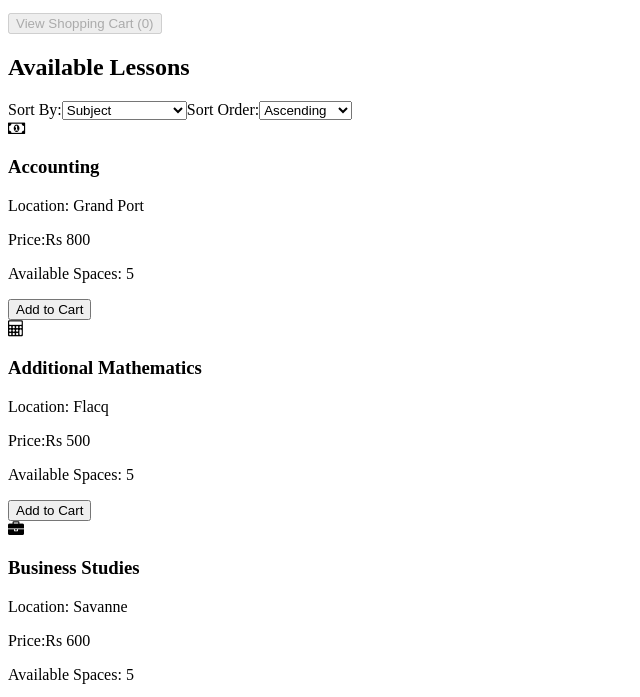
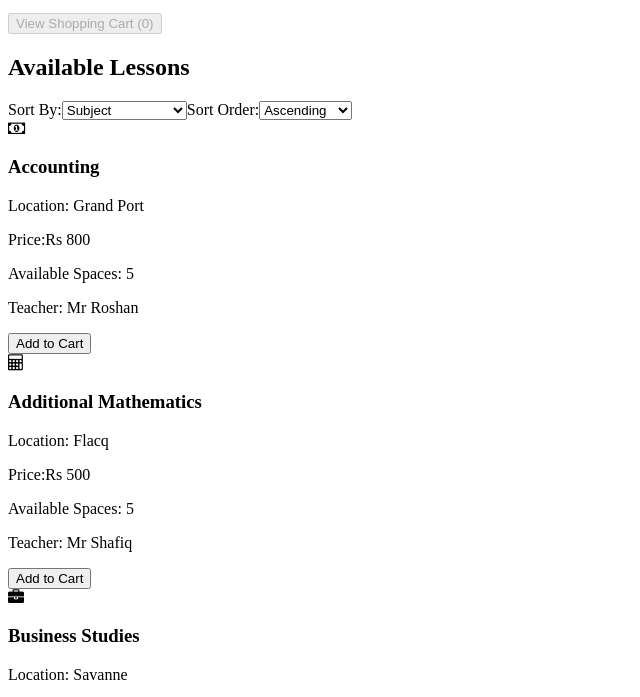
Before and after one commit to Zuhayra-Koheeallee/CST3144-Coursework-Frontend, a plain HTML site: page index.html in a window 1280 px wide. Shown: the part 101-798 px from the top of the page, without its empty margins (0-640 px from the left). Drawn offline with nearby package versions, Linux system fonts and the light colour scheme.

Commit message:
Add teacher information to lessons

```diff
--- a/index.html
+++ b/index.html
@@ -40,6 +40,7 @@
                 <p>Location: {{lesson.location}}</p>
                 <p>Price:Rs {{lesson.price}}</p>
                 <p>Available Spaces: {{lesson.spaces}}</p>
+                <p>Teacher: {{lesson.teacher}}</p>
                 <button @click="addToCart(lesson)" :disabled="lesson.spaces===0">
                     Add to Cart
                 </button>
@@ -51,6 +52,7 @@
                 <h3>{{lesson.subject}}</h3>
                 <p>Location: {{lesson.location}}</p>
                 <p>Price: Rs {{lesson.price}}</p>
+                <p>Teacher: {{lesson.teacher}}</p>
                 <button @click="removeFromCart(lesson,index)">
                     Remove from Cart
                 </button>
@@ -81,16 +83,16 @@
                     orderConfirmed:false,
 
                     lessons:[
-                        {id:1,subject:"Mathematics",location:"Port Louis",price:500,spaces:5,icon:"fa-calculator"},
-                        {id:2,subject:"English",location:"Pamplemousses",price:450,spaces:5,icon:"fa-book"},
-                        {id:3,subject:"French",location:"Riviere Du Rempart",price:450,spaces:5,icon:"fa-book"},
-                        {id:4,subject:"Additional Mathematics",location:"Flacq",price:500,spaces:5,icon:"fa-calculator"},
-                        {id:5,subject:"Accounting",location:"Grand Port",price:800,spaces:5,icon:"fa-money"},
-                        {id:6,subject:"Business Studies",location:"Savanne",price:600,spaces:5,icon:"fa-briefcase"},
-                        {id:7,subject:"Computer Science",location:"Black River",price:1200,spaces:5,icon:"fa-laptop"},
-                        {id:8,subject:"Economics",location:"Moka",price:700,spaces:5,icon:"fa-line-chart"},
-                        {id:9,subject:"Physics",location:"Plaines Wilhems",price:900,spaces:5,icon:"fa-flask"},
-                        {id:10,subject:"Cooking",location:"Ail Dore",price:300,spaces:5,icon:"fa-cutlery"},
+                        {id:1,subject:"Mathematics",location:"Port Louis",price:500,spaces:5,icon:"fa-calculator",teacher:"Mr Shafiq"},
+                        {id:2,subject:"English",location:"Pamplemousses",price:450,spaces:5,icon:"fa-book",teacher:"Mr Goolam"},
+                        {id:3,subject:"French",location:"Riviere Du Rempart",price:450,spaces:5,icon:"fa-book",teacher:"Mrs Ameer Meea"},
+                        {id:4,subject:"Additional Mathematics",location:"Flacq",price:500,spaces:5,icon:"fa-calculator",teacher:"Mr Shafiq"},
+                        {id:5,subject:"Accounting",location:"Grand Port",price:800,spaces:5,icon:"fa-money",teacher:"Mr Roshan"},
+                        {id:6,subject:"Business Studies",location:"Savanne",price:600,spaces:5,icon:"fa-briefcase",teacher:"Mr Toorabally"},
+                        {id:7,subject:"Computer Science",location:"Black River",price:1200,spaces:5,icon:"fa-laptop",teacher:"Ms Coan"},
+                        {id:8,subject:"Economics",location:"Moka",price:700,spaces:5,icon:"fa-line-chart", teacher:"Mr Ayaz"},
+                        {id:9,subject:"Physics",location:"Plaines Wilhems",price:900,spaces:5,icon:"fa-flask", teacher:"Mr Dulloo"},
+                        {id:10,subject:"Cooking",location:"Ail Dore",price:300,spaces:5,icon:"fa-cutlery", teacher:"Mrs Patel"},
                     ]
                 };
             },
```
